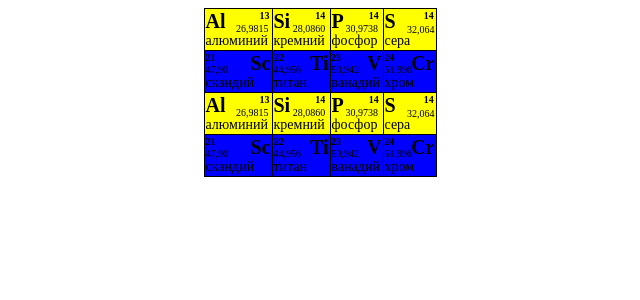
After one commit to VadimKrainov/homework, a PHP site: page /table.html in a window 1280 px wide. The commit adds this page. Shown: the top 300 px of the page, without its empty margins (320-960 px from the left). Run offline with PHP 8.4, Linux system fonts and the light colour scheme.

Commit message:
29.09.2021

```diff
--- /dev/null
+++ b/27.09.2021/css/table.css
@@ -0,0 +1,130 @@
+.table, tr, td {
+    border: 1px solid black;
+    border-collapse: collapse;
+}
+
+.table {
+    margin: auto;
+}
+
+.al{
+    background-color: yellow;
+    width: 65px;
+}
+
+.si {
+    background-color: yellow;
+    width: 55px;
+}
+
+.p {
+    background-color: yellow;
+    width: 50px;
+}
+
+.s {
+    background-color: yellow;
+    width: 50px;
+}
+
+.sc, .ti, .v, .cr {
+    background-color: blue;
+    width: 50px;
+}
+
+.name {
+    font-weight: bold;
+    font-size: 20px;
+    display: block;
+    float: left;
+}
+
+.number{
+    margin-left: 34px;
+    font-size: 10px;
+    display: block;
+    float: right;
+}
+
+.name-2 {
+    font-size: 14px;
+    display: block;
+    float: left;
+}
+
+.number-2{
+    margin-left: -32px;
+    margin-top: -10px;
+    font-size: 10px;
+    display: block;
+    float: right;
+}
+
+.number-si{
+    margin-left: 25px;
+    font-size: 10px;
+    display: block;
+    float: right;
+}
+
+.number-p{
+    margin-left: 25px;
+    font-size: 10px;
+    display: block;
+    float: right;
+}
+
+.number-s{
+    margin-left: 28px;
+    font-size: 10px;
+    display: block;
+    float: right;
+}
+
+.number-2-s{
+    margin-top: -25px;
+    font-size: 10px;
+    display: block;
+    float: right;
+}
+
+.name-blue {
+    font-weight: bold;
+    font-size: 20px;
+    display: block;
+    float: right;
+}
+
+.number-blue{
+    margin-left: -45px;
+    font-size: 10px;
+    display: block;
+    float: left;
+}
+
+.name-2-blue {
+    font-size: 14px;
+    display: block;
+    float: right;
+}
+
+.number-2-blue{
+    margin-top: -27px;
+    font-size: 10px;
+    display: block;
+    float: left;
+}
+
+.number-blue-ti, .number-blue-v {
+    margin-left: -36px;
+    font-size: 10px;
+    display: block;
+    float: left;
+}
+
+.number-blue-cr {
+    margin-left: -27px;
+    font-size: 10px;
+    display: block;
+    float: left;
+}
--- a/27.09.2021/index.html
+++ b/27.09.2021/index.html
@@ -11,7 +11,12 @@
 <body>
 <header class="header">
     <img src="image/logo.png" alt="" class="logo">
+    <div class="menu">
+        <a href="table.html" target="_blank">Таблица</a>
+        <a href="#">Авторизация</a>
+    </div>
 </header>
+
 <main class="main">
     <div class="photo">
     </div>
--- /dev/null
+++ b/27.09.2021/table.html
@@ -0,0 +1,168 @@
+<!doctype html>
+<html lang="en">
+<head>
+    <link rel="stylesheet" href="css/table.css">
+    <meta charset="UTF-8">
+    <meta content="width=device-width, user-scalable=no, initial-scale=1.0, maximum-scale=1.0, minimum-scale=1.0"
+          name="viewport">
+    <meta content="ie=edge" http-equiv="X-UA-Compatible">
+    <title>Document</title>
+</head>
+<body>
+<table class="table">
+    <tr>
+        <td rowspan="2" class="al">
+            <span class="name">Al<span class="number">13</span></span>
+            <span class="name-2">алюминий<span class="number-2">26,9815</span></span>
+        </td>
+        <td rowspan="2" class="si">
+            <span class="name">Si<span class="number-si">14</span></span>
+            <span class="name-2">кремний<span class="number-2">28,0860</span></span>
+        </td>
+        <td rowspan="2" class="p">
+            <span class="name">P<span class="number-p">14</span></span>
+            <span class="name-2">фосфор<span class="number-2">30,9738</span></span>
+        </td>
+        <td rowspan="2" class="s">
+            <span class="name">S<span class="number-s">14</span></span>
+            <span class="name-2">сера<span class="number-2-s">32,064</span></span>
+        </td>
+    </tr>
+
+    <tr>
+        <!--            <td rowspan="2" class="al">
+                        <span class="name">Al<span class="number">13</span></span>
+                        <span class="name-2">алюминий<span class="number-2">26,9815</span></span>
+                    </td>
+                    <td rowspan="2" class="si">
+                        <span class="name">Si<span class="number-si">14</span></span>
+                        <span class="name-2">кремний<span class="number-2">28,0860</span></span>
+                    </td>
+                    <td rowspan="2" class="p">
+                        <span class="name">P<span class="number-p">14</span></span>
+                        <span class="name-2">фосфор<span class="number-2">30,9738</span></span>
+                    </td>
+                    <td rowspan="2" class="s">
+                        <span class="name">S<span class="number-s">14</span></span>
+                        <span class="name-2">сера<span class="number-2-s">32,064</span></span>
+                    </td>-->
+    </tr>
+
+    <td rowspan="2" class="sc">
+        <span class="name-blue">Sc<span class="number-blue">21</span></span>
+        <span class="name-2-blue">скандий<span class="number-2-blue">47,90</span></span>
+    </td>
+    <td rowspan="2" class="ti">
+        <span class="name-blue">Ti<span class="number-blue-ti">22</span></span>
+        <span class="name-2-blue">титан<span class="number-2-blue">44,956</span></span>
+    </td>
+    <td rowspan="2" class="v">
+        <span class="name-blue">V<span class="number-blue-v">23</span></span>
+        <span class="name-2-blue">ванадий<span class="number-2-blue">50,942</span></span>
+    </td>
+    <td rowspan="2" class="cr">
+        <span class="name-blue">Cr<span class="number-blue-cr">24</span></span>
+        <span class="name-2-blue">хром<span class="number-2-blue">51,996</span></span>
+    </td>
+
+    </tr>
+
+    <tr>
+        <!--            <td rowspan="2" class="al">
+                        <span class="name">Al<span class="number">13</span></span>
+                        <span class="name-2">алюминий<span class="number-2">26,9815</span></span>
+                    </td>
+                    <td rowspan="2" class="si">
+                        <span class="name">Si<span class="number-si">14</span></span>
+                        <span class="name-2">кремний<span class="number-2">28,0860</span></span>
+                    </td>
+                    <td rowspan="2" class="p">
+                        <span class="name">P<span class="number-p">14</span></span>
+                        <span class="name-2">фосфор<span class="number-2">30,9738</span></span>
+                    </td>
+                    <td rowspan="2" class="s">
+                        <span class="name">S<span class="number-s">14</span></span>
+                        <span class="name-2">сера<span class="number-2-s">32,064</span></span>
+                    </td>-->
+    </tr>
+
+    <tr>
+        <td rowspan="2" class="al">
+            <span class="name">Al<span class="number">13</span></span>
+            <span class="name-2">алюминий<span class="number-2">26,9815</span></span>
+        </td>
+        <td rowspan="2" class="si">
+            <span class="name">Si<span class="number-si">14</span></span>
+            <span class="name-2">кремний<span class="number-2">28,0860</span></span>
+        </td>
+        <td rowspan="2" class="p">
+            <span class="name">P<span class="number-p">14</span></span>
+            <span class="name-2">фосфор<span class="number-2">30,9738</span></span>
+        </td>
+        <td rowspan="2" class="s">
+            <span class="name">S<span class="number-s">14</span></span>
+            <span class="name-2">сера<span class="number-2-s">32,064</span></span>
+        </td>
+    </tr>
+
+    <tr>
+        <!--            <td rowspan="2" class="al">
+                        <span class="name">Al<span class="number">13</span></span>
+                        <span class="name-2">алюминий<span class="number-2">26,9815</span></span>
+                    </td>
+                    <td rowspan="2" class="si">
+                        <span class="name">Si<span class="number-si">14</span></span>
+                        <span class="name-2">кремний<span class="number-2">28,0860</span></span>
+                    </td>
+                    <td rowspan="2" class="p">
+                        <span class="name">P<span class="number-p">14</span></span>
+                        <span class="name-2">фосфор<span class="number-2">30,9738</span></span>
+                    </td>
+                    <td rowspan="2" class="s">
+                        <span class="name">S<span class="number-s">14</span></span>
+                        <span class="name-2">сера<span class="number-2-s">32,064</span></span>
+                    </td>-->
+    </tr>
+
+    <td rowspan="2" class="sc">
+        <span class="name-blue">Sc<span class="number-blue">21</span></span>
+        <span class="name-2-blue">скандий<span class="number-2-blue">47,90</span></span>
+    </td>
+    <td rowspan="2" class="ti">
+        <span class="name-blue">Ti<span class="number-blue-ti">22</span></span>
+        <span class="name-2-blue">титан<span class="number-2-blue">44,956</span></span>
+    </td>
+    <td rowspan="2" class="v">
+        <span class="name-blue">V<span class="number-blue-v">23</span></span>
+        <span class="name-2-blue">ванадий<span class="number-2-blue">50,942</span></span>
+    </td>
+    <td rowspan="2" class="cr">
+        <span class="name-blue">Cr<span class="number-blue-cr">24</span></span>
+        <span class="name-2-blue">хром<span class="number-2-blue">51,996</span></span>
+    </td>
+
+    </tr>
+
+    <tr>
+        <!--            <td rowspan="2" class="al">
+                        <span class="name">Al<span class="number">13</span></span>
+                        <span class="name-2">алюминий<span class="number-2">26,9815</span></span>
+                    </td>
+                    <td rowspan="2" class="si">
+                        <span class="name">Si<span class="number-si">14</span></span>
+                        <span class="name-2">кремний<span class="number-2">28,0860</span></span>
+                    </td>
+                    <td rowspan="2" class="p">
+                        <span class="name">P<span class="number-p">14</span></span>
+                        <span class="name-2">фосфор<span class="number-2">30,9738</span></span>
+                    </td>
+                    <td rowspan="2" class="s">
+                        <span class="name">S<span class="number-s">14</span></span>
+                        <span class="name-2">сера<span class="number-2-s">32,064</span></span>
+                    </td>-->
+    </tr>
+
+
+</table>
+</body>
+</html>
```
Also changed, not shown: 27.09.2021/css/style.css (+9 -0 lines).
